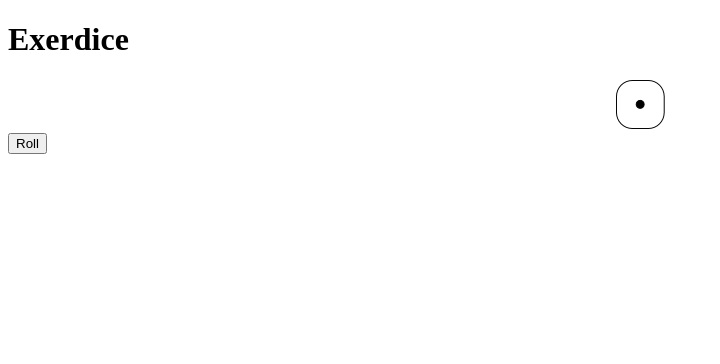
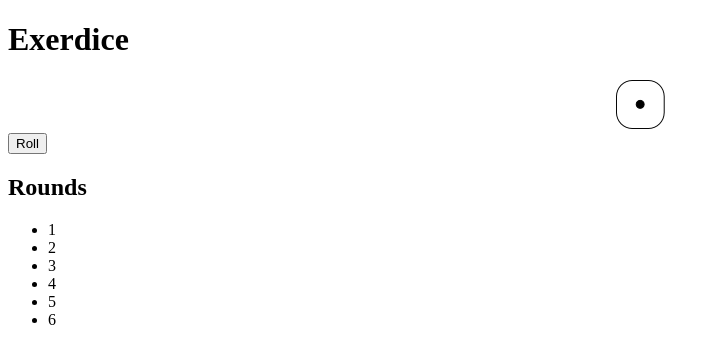
Before and after one commit to rtviner/exerdice-ng, an Angular app: page /game in a window 1280 px wide. Shown: the top 364 px of the page, without its empty margins (0-720 px from the left). Built offline with nearby package versions, Linux system fonts and the light colour scheme.

Commit message:
add range pipe and use to display range of rounds

```diff
--- a/src/app/app.module.ts
+++ b/src/app/app.module.ts
@@ -9,6 +9,7 @@ import { DiceComponent } from './dice/dice.component';
 import { ExerciseComponent } from './exercise/exercise.component';
 import { RoundsComponent } from './rounds/rounds.component';
 import { GameComponent } from './game/game.component';
+import { RangePipe } from './range.pipe';
 
 @NgModule({
   declarations: [
@@ -18,6 +19,7 @@ import { GameComponent } from './game/game.component';
     GameComponent,
     RoundsComponent,
     StartComponent,
+    RangePipe
   ],
   imports: [
     BrowserModule,
--- /dev/null
+++ b/src/app/range.pipe.ts
@@ -0,0 +1,14 @@
+import { Pipe, PipeTransform } from '@angular/core';
+
+@Pipe({name: 'range'})
+
+export class RangePipe implements PipeTransform {
+  transform(value: number) {
+    if (!value) return null;
+    let range = [];
+    for (let i = 0; i < value; i++) {
+      range.push(i + 1);
+    }
+    return range;
+  }
+}
--- a/src/app/rounds/rounds.component.html
+++ b/src/app/rounds/rounds.component.html
@@ -1,14 +1,15 @@
 
-<div *ngIf="roundService.rounds.length">
+<div>
   <h2>Rounds</h2>
   <!-- show the boxes with round number in it and highlight as each round is completed -->
-  <!-- <ul class="round-num-boxes">
-    <li *ngFor="let num of roundNums; let i = index">
-      {{i + 1}}
+  <!-- roundService.totalRounds is not iterable use a pipe called range to transform into an array-->
+  <ul class="round-num-boxes">
+    <li *ngFor="let num of roundService.totalRounds | range">
+      {{ num }}
     </li>
-  </ul> -->
+  </ul>
 
-  <ul class="rounds">
+  <ul class="rounds" *ngIf="roundService.rounds.length">
     <li
       *ngFor="let round of roundService.rounds"
       (click)="onSelect(round)"
```
